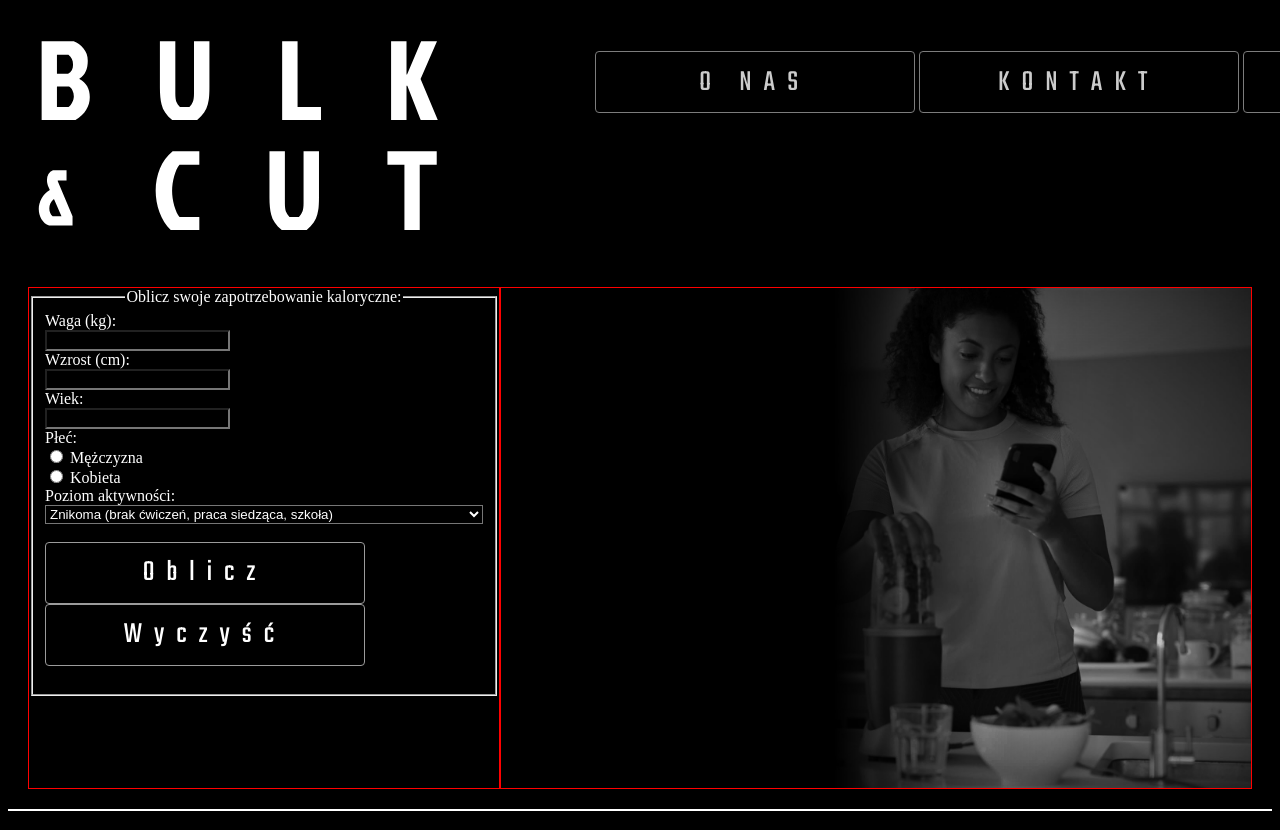
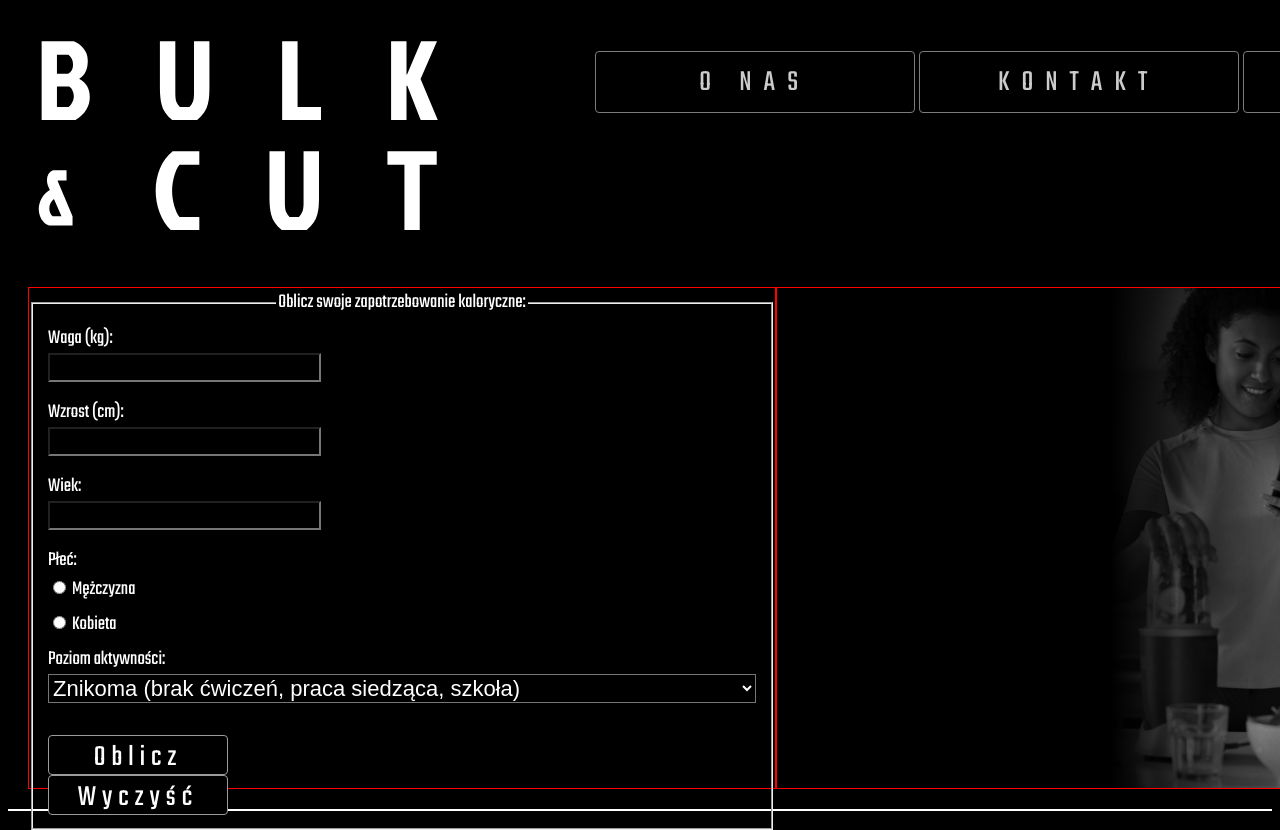
Before and after one commit to Kjeni/htmlprojektzal, a plain HTML site: page kalkulator kalorii/kalkulator.html in a window 1280 px wide. Shown: the top 830 px of the page. Drawn offline with nearby package versions, Linux system fonts and the light colour scheme.

Commit message:
kalkulator wyglad

```diff
--- a/kalkulator kalorii/kalkulator.html
+++ b/kalkulator kalorii/kalkulator.html
@@ -25,7 +25,8 @@
     <div class="bulk">
   <fieldset>
   <legend>Oblicz swoje zapotrzebowanie kaloryczne:</legend>
-    <form id="form">
+  <div id="formularz">
+  <form id="form" autocomplete="off">
       <label for="weight">Waga (kg):</label><br>
       <input type="text" id="weight"><br>
       <label for="height">Wzrost (cm):</label><br>
@@ -49,12 +50,14 @@
       <button type="button" id="button">Oblicz</button>
       <button id="reset">Wyczyść</button>
     </form>
-    <br>
-    <div id="result"></div>
-    <div id="protein"></div>
-    <div id="fat"></div>
-    <div id="carb"></div>
-  </fieldset>
+  </div>
+  <div id="wyniki">
+  <div id="result"></div>
+  <div id="protein"></div>
+  <div id="fat"></div>
+  <div id="carb"></div>
+  </div>
+</fieldset>
 </div>
 <div class="wybrane">
 <img class="dis" src="src/paniblender.jpg" alt="paniwkuchni">
--- a/kalkulator kalorii/stylekalkulator.css
+++ b/kalkulator kalorii/stylekalkulator.css
@@ -28,7 +28,7 @@ div.logo {
 th:hover {
     opacity: 1;
   }
-  button {
+button.menu2 {
     color: #ffffff;
     background-color: #000000;
     border: 1px solid #9b9b9b;
@@ -42,7 +42,7 @@ th:hover {
     font-family: 'Teko', sans-serif;
     transition: all 0.2s ease-in-out;
     }
-    button:hover {
+    button.menu2:hover {
     transform: scale(1.1);
     }
 
@@ -60,6 +60,8 @@ div.bulk {
     height: 500px;
     width: auto;
     border: 1px solid red;
+    font-family: 'Teko',sans-serif;
+    font-size: 20px;
 
 
     }
@@ -92,10 +94,13 @@ legend{
 label{
     color: white;
     background-color: #000000;
+    font-size: 20px;
 }
 input{
     background-color: #000000;
     color: white;
+    margin-bottom: 0.8em;
+    font-size: 1em;
 }
 select{
     background-color: #000000;
@@ -114,4 +119,41 @@ select{
 #carb{
     color: white;
 }
+div.bulk button{
+    color: #ffffff;
+    background-color: #000000;
+    border: 1px solid #9b9b9b;
+    border-radius: 4px;
+    padding: 0 15px;
+    cursor: pointer;
+    height:40px;
+    width: 180px;
+    font-size: 30px;
+    letter-spacing: 6px;
+    font-family: 'Teko', sans-serif;
+    transition: all 0.2s ease-in-out;
+    margin-right: 20px;
+    }
+div.bulk button:hover {
+transform: scale(1.1);
+}
+#wyniki{
+    display: inline-block;
+    font-size: 30px;
+    text-align: center;
+    vertical-align: top;
+    padding-top: 3.5em;
+
+}
+#formularz{
+    display: inline-block;
+    width: 50%;
+
+}
+input[type='radio']{
+    accent-color: rgb(140, 255, 32);
+}
+select{
+    font-size: 22px;
+}
 /* koniecformularza */
```
